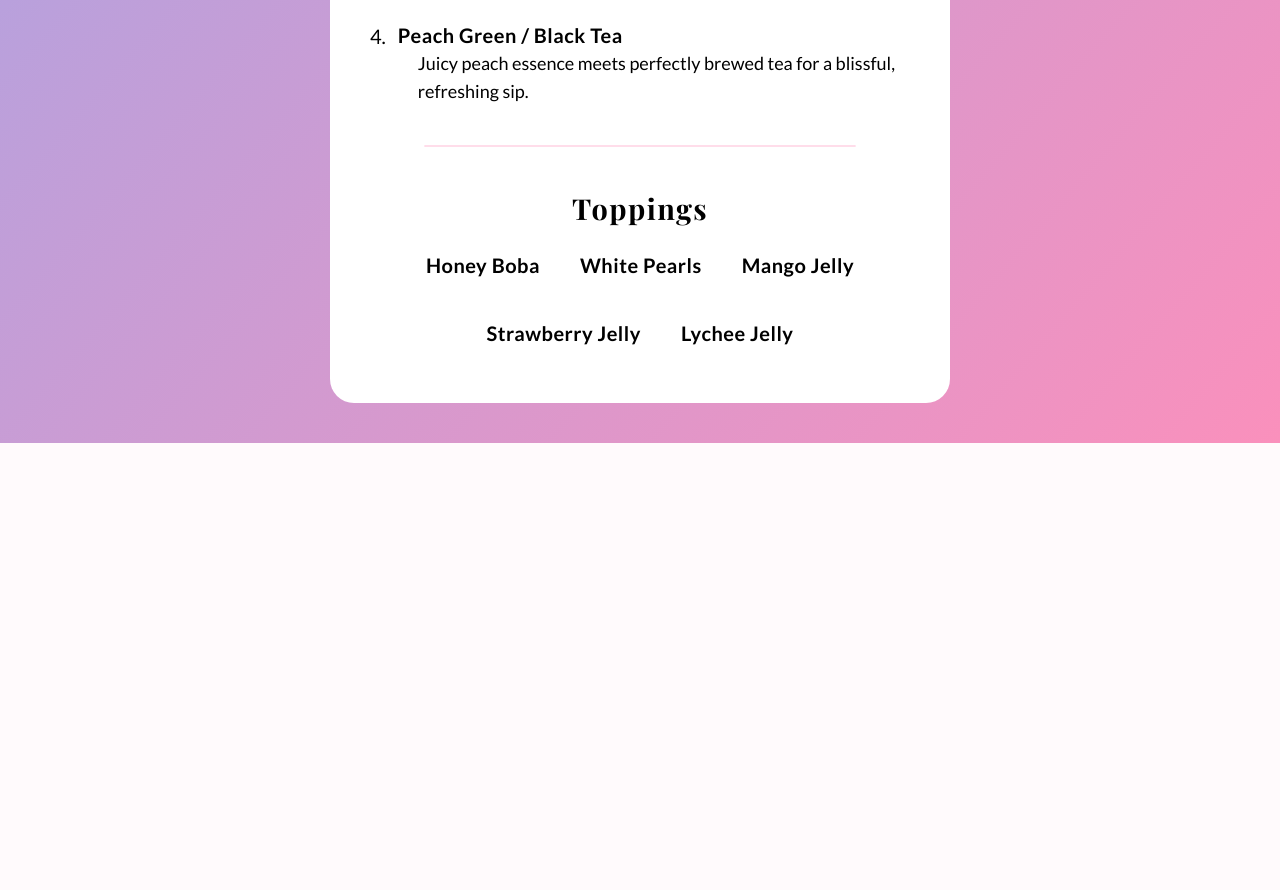
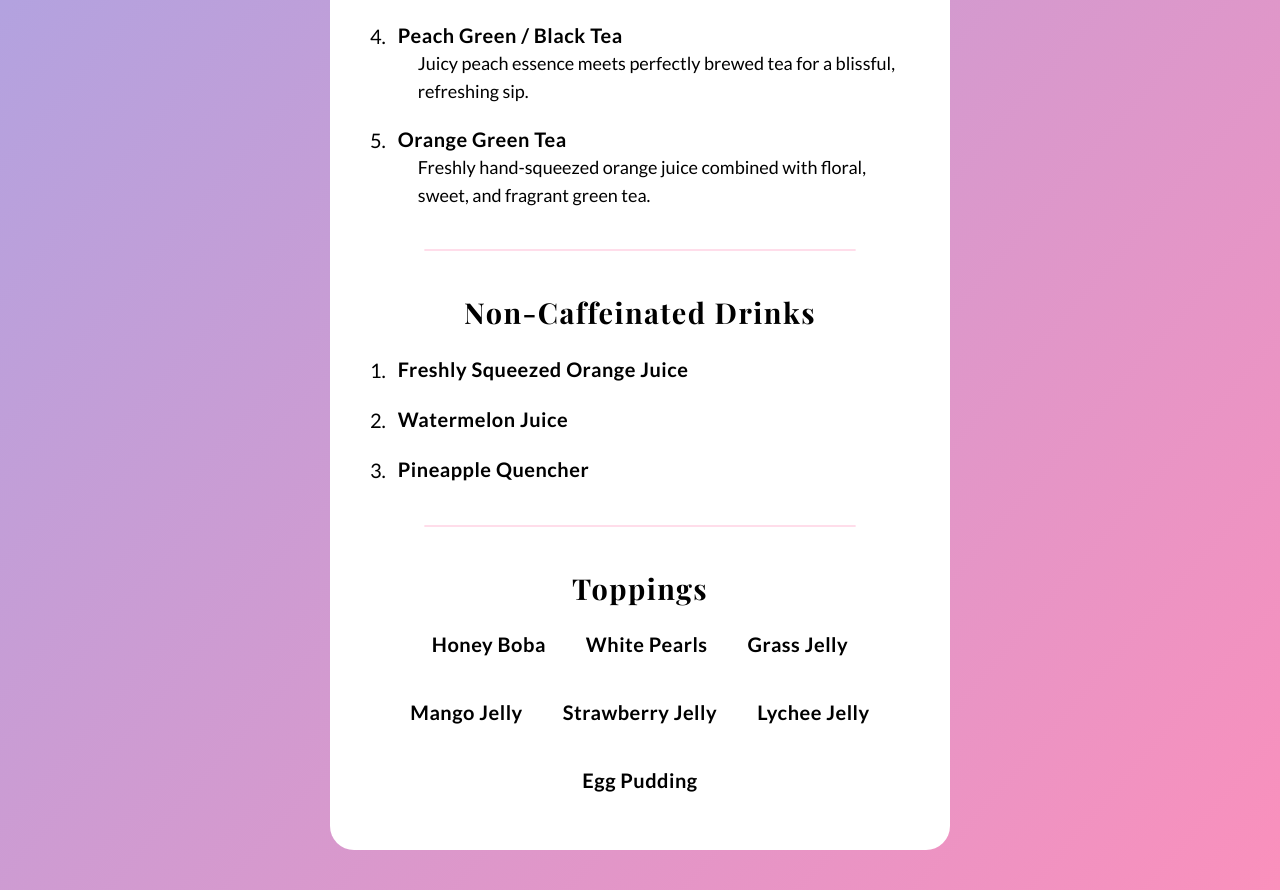
Before and after one commit to maaabilly/TarosBobaBar, a React (Vite) app: page /menu in a window 1280 px wide. Shown: the part 1541-2431 px from the top of the page. Before the commit the page ends 1984 px from the top, so only its background shows below. Built offline with nearby package versions, Linux system fonts and the light colour scheme; a web font is replaced by a local one.

Commit message:
new toppings and non-caffeinated drinks options

```diff
--- a/src/constants/index.js
+++ b/src/constants/index.js
@@ -27,7 +27,14 @@ export const hero = {
   subheading: 'Make your next event a Par-Tea!',
   subheading2: 'Your one stop shop for boba catering in the Bay Area!',
   reactTyped: {
-    strings: ['Birthdays!', 'Weddings!', 'Company Parties!', 'Baby Showers!', 'Graduations!', 'Anniversaries!'],
+    strings: [
+      'Birthdays!',
+      'Weddings!',
+      'Company Parties!',
+      'Baby Showers!',
+      'Graduations!',
+      'Anniversaries!',
+    ],
     classes:
       'lg:text-6xl md:text-5xl text-[2.8rem] leading-[3rem] font-bold h-[70px] sm:h-full playfair',
   },
@@ -203,6 +210,7 @@ export const wholeMenu = [
       },
     ],
   },
+
   {
     title: 'Fruit Teas',
     items: [
@@ -226,6 +234,28 @@ export const wholeMenu = [
         description:
           'Juicy peach essence meets perfectly brewed tea for a blissful, refreshing sip.',
       },
+      {
+        name: 'Orange Green Tea',
+        description:
+          'Freshly hand-squeezed orange juice combined with floral, sweet, and fragrant green tea.',
+      },
+    ],
+  },
+  {
+    title: 'Non-Caffeinated Drinks',
+    items: [
+      {
+        name: 'Freshly Squeezed Orange Juice',
+        description: '',
+      },
+      {
+        name: 'Watermelon Juice',
+        description: '',
+      },
+      {
+        name: 'Pineapple Quencher',
+        description: '',
+      },
     ],
   },
   {
@@ -233,9 +263,11 @@ export const wholeMenu = [
     items: [
       { name: 'Honey Boba', description: '' },
       { name: 'White Pearls', description: '' },
+      { name: 'Grass Jelly', description: '' },
       { name: 'Mango Jelly', description: '' },
       { name: 'Strawberry Jelly', description: '' },
       { name: 'Lychee Jelly', description: '' },
+      { name: 'Egg Pudding', description: '' },
     ],
   },
 ];
```
